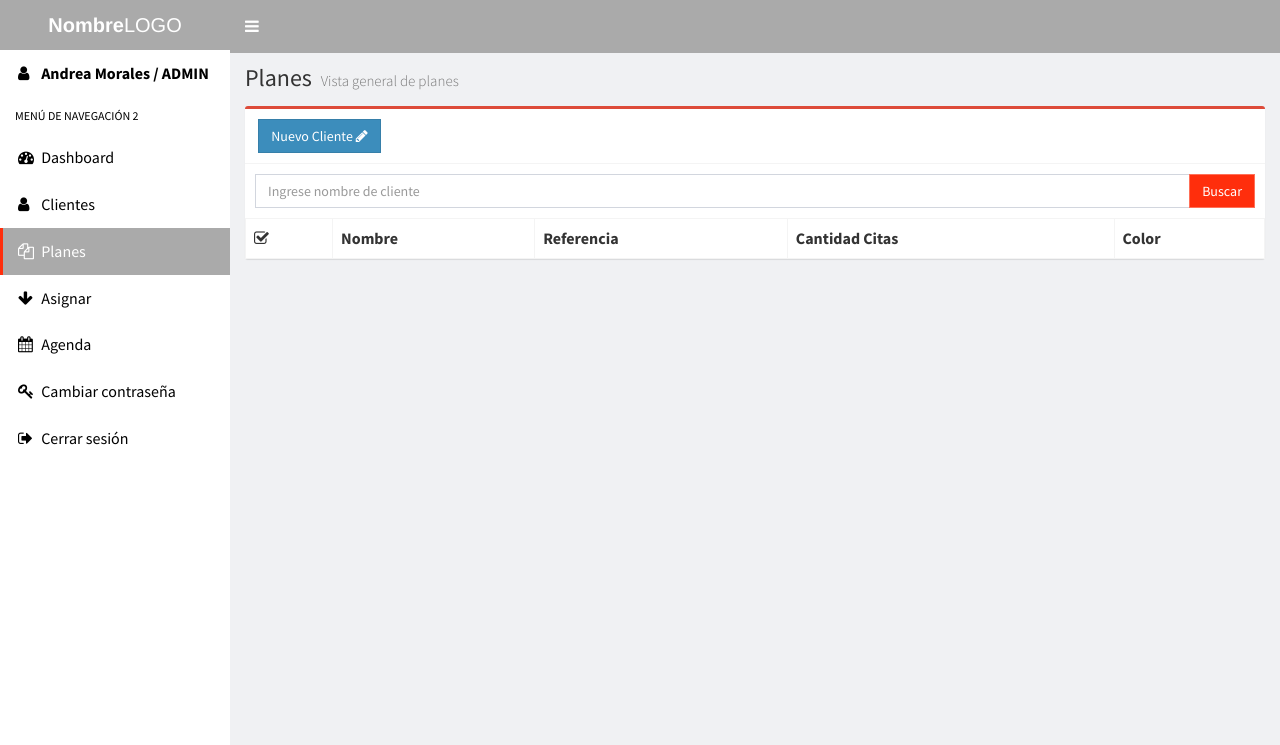
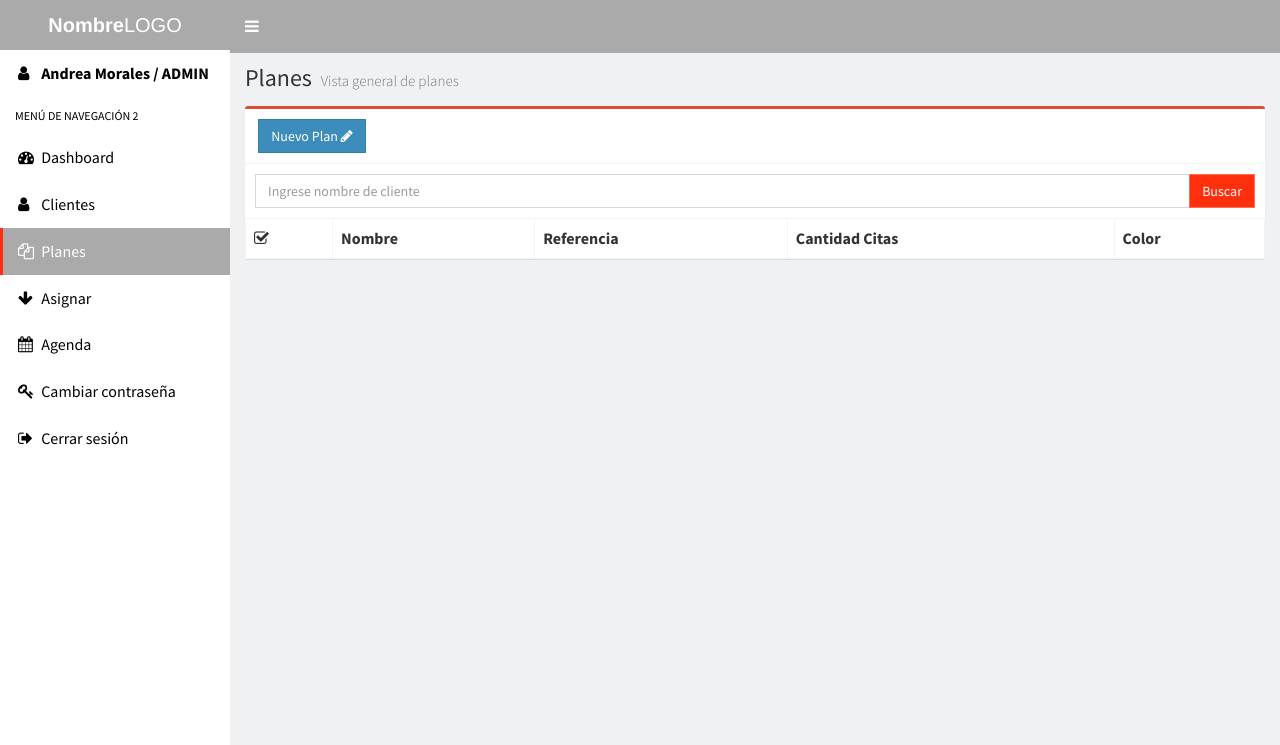
Before and after one commit to emersonhv/intensityfc, a CodeIgniter app: page /gym-fitness/ver_planes in a window 1280 px wide. Shown: the top 745 px of the page. Run offline with CodeIgniter, Linux system fonts and the light colour scheme; lists and menus that the app fills with data are empty; some libraries are stand-ins or nearby versions.

Commit message:
Se cambio vista de planes

```diff
--- a/application/views/admin/ver_planes.php
+++ b/application/views/admin/ver_planes.php
@@ -31,8 +31,8 @@
 
           <div class="box-header with-border">
                 <h3 class="box-title"></h3>
-                 <a type="button" class="btn btn-primary btn-flat" href="cliente">
-                    <spam>Nuevo Cliente</spam> <i class="fa fa-pencil"></i>
+                 <a type="button" class="btn btn-primary btn-flat" href="planes">
+                    <spam>Nuevo Plan</spam> <i class="fa fa-pencil"></i>
                  </a>
             </div>
 
@@ -67,7 +67,7 @@
                   <td><a>{{plan.name}}</a></td>
                   <td>{{plan.description.split('\n')[0]}}</td>
                   <td>{{plan.price[0].price | currency}} COP</td>
-                  <td class="bg-purpure"></td>
+                  <td class="{{color[$index]}}"></td>
               </tr>
               </tbody>
           </table>
```
